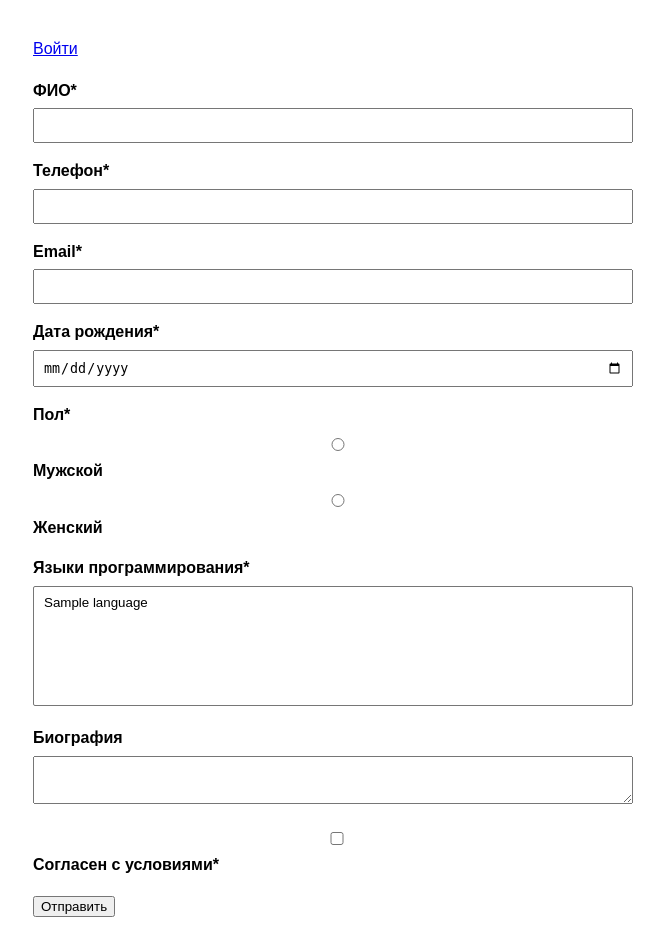
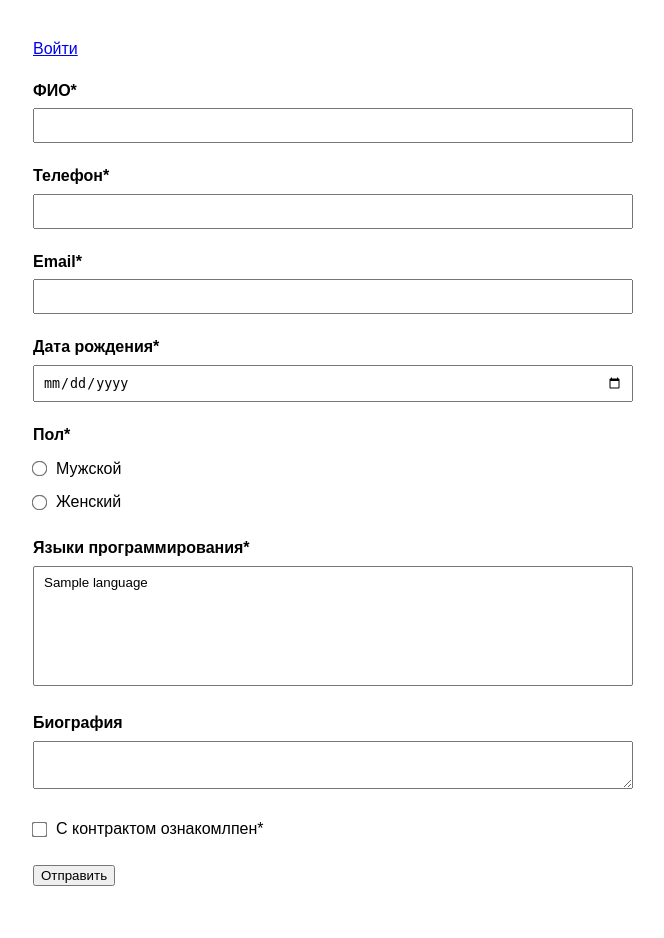
Before and after one commit to NerOunt/WEBBACK5, a PHP site: page /form.php in a window 1280 px wide. Shown: the whole page, without its empty margins (307-971 px from the left). After the commit the page ends 886 px from the top, so only its background shows below. Run offline with PHP 8.4, Linux system fonts and the light colour scheme; tables that the repository leaves empty or names only in its code hold one stand-in row (values such as "Sample post").

Commit message:
Update form.php

```diff
--- a/form.php
+++ b/form.php
@@ -64,6 +64,40 @@ try {
             margin-bottom: 20px;
             border-radius: 5px;
         }
+        .form-group {
+    margin-bottom: 20px;
+}
+
+.input-label {
+    display: block;
+    margin-bottom: 8px;
+    font-weight: bold;
+}
+
+.input-group {
+    margin-top: 5px;
+}
+
+.input-option {
+    display: flex;
+    align-items: center;
+    margin-bottom: 8px;
+}
+
+.input-option input[type="radio"],
+.input-option input[type="checkbox"] {
+    width: auto;
+    margin: 0 10px 0 0;
+    transform: scale(1.2);
+}
+
+.option-label {
+    font-weight: normal;
+    cursor: pointer;
+    user-select: none;
+    margin-bottom: 0;
+}
+
     </style>
 </head>
 <body>
@@ -123,29 +157,24 @@ try {
             <?php endif; ?>
         </div>
 
-      <div class="form-group">
-    <label>Пол*</label>
-    <div class="radio-group">
-        <div class="radio-option">
+     <div class="form-group">
+    <label class="input-label">Пол*</label>
+    <div class="input-group">
+        <div class="input-option">
             <input type="radio" id="gender_male" name="gender" value="male"
                 <?= ($values['gender'] ?? '') === 'male' ? 'checked' : '' ?> required>
-            <label for="gender_male">Мужской</label>
+            <label for="gender_male" class="option-label">Мужской</label>
         </div>
-        <div class="radio-option">
+        <div class="input-option">
             <input type="radio" id="gender_female" name="gender" value="female"
                 <?= ($values['gender'] ?? '') === 'female' ? 'checked' : '' ?>>
-            <label for="gender_female">Женский</label>
+            <label for="gender_female" class="option-label">Женский</label>
         </div>
     </div>
     <?php if (!empty($errors['gender'])): ?>
         <div class="error-message">Выберите пол</div>
     <?php endif; ?>
 </div>
-            <?php if (!empty($errors['gender'])): ?>
-                <div class="error-message">Выберите пол</div>
-            <?php endif; ?>
-        </div>
-
         <div class="form-group">
             <label for="languages">Языки программирования*</label>
             <select id="languages" name="languages[]" multiple
@@ -166,12 +195,13 @@ try {
             <label for="biography">Биография</label>
             <textarea id="biography" name="biography"><?= htmlspecialchars($values['biography'] ?? '') ?></textarea>
         </div>
-
-      <div class="form-group">
-    <div class="checkbox-wrapper">
-        <input type="checkbox" id="contract_agreed" name="contract_agreed"
-            <?= ($values['contract_agreed'] ?? false) ? 'checked' : '' ?> required>
-        <label for="contract_agreed">Согласен с условиями*</label>
+<div class="form-group">
+    <div class="input-group">
+        <div class="input-option">
+            <input type="checkbox" id="contract_agreed" name="contract_agreed"
+                <?= ($values['contract_agreed'] ?? false) ? 'checked' : '' ?> required>
+            <label for="contract_agreed" class="option-label">С контрактом ознакомлпен*</label>
+        </div>
     </div>
     <?php if (!empty($errors['contract_agreed'])): ?>
         <div class="error-message">Необходимо согласие</div>
```
